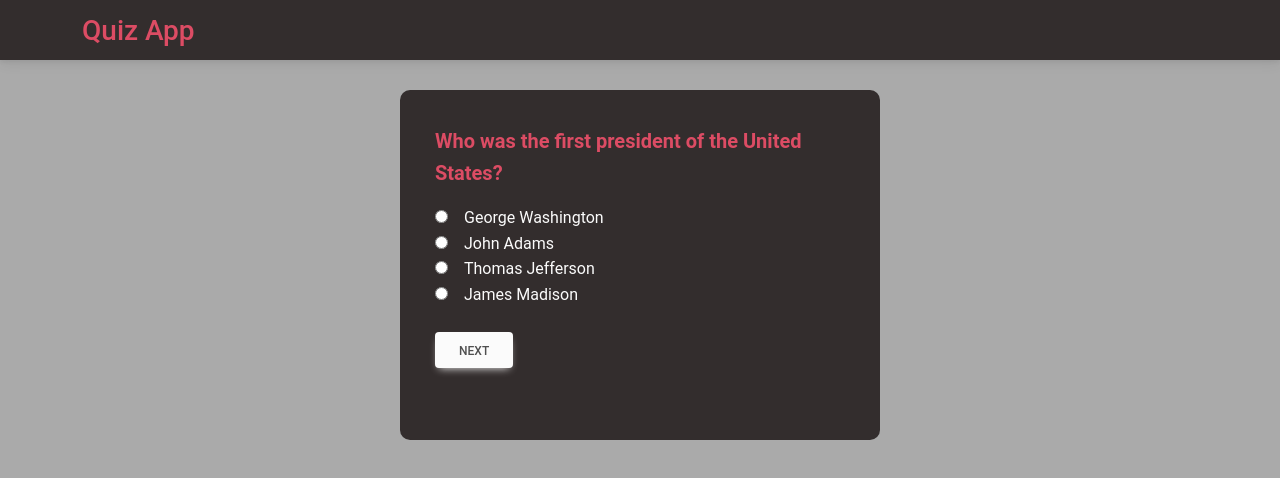
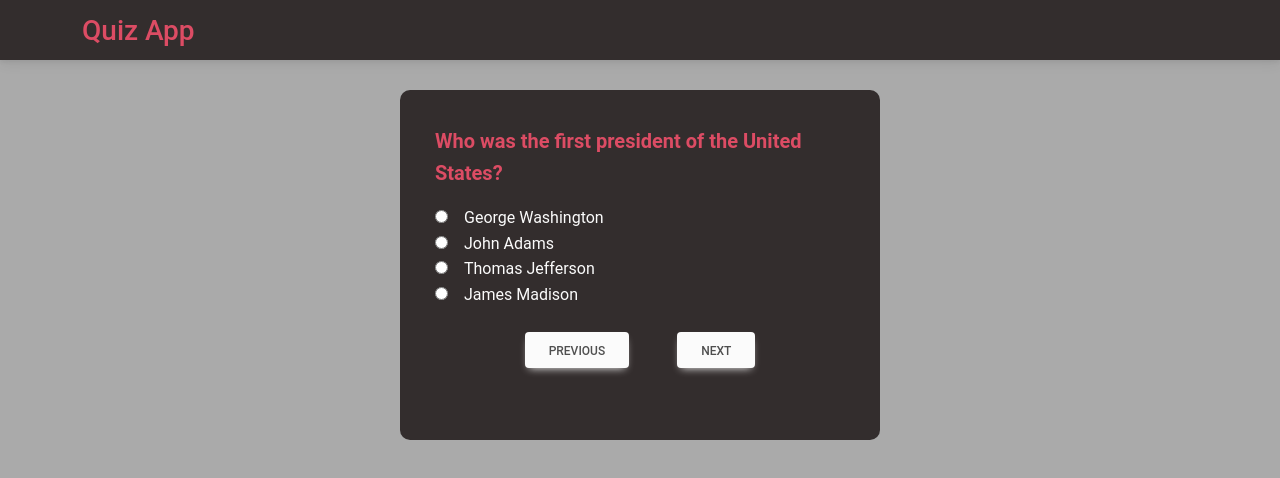
Before and after one commit to Malek-ALdesougi/quiz-app, a React (Create React App) app: page /single/history in a window 1280 px wide. Shown: the top 478 px of the page. Built offline with nearby package versions, Linux system fonts and the light colour scheme.

Commit message:
finish handle prev question

```diff
--- a/src/components/SingleQuestion/SingleQuestion.jsx
+++ b/src/components/SingleQuestion/SingleQuestion.jsx
@@ -2,7 +2,7 @@
 import styles from './style.module.css'
 
 //react
-import { useRef } from 'react';
+import { useRef, useState } from 'react';
 
 //navigation
 import { useNavigate } from 'react-router';
@@ -11,26 +11,25 @@ import { useNavigate } from 'react-router';
 import { useDispatch, useSelector } from 'react-redux';
 
 //functions
-import { checkUserAnswer, addPoint } from '../../redux/pointsReducer/action';
+import { checkUserAnswer, addPoint, removePoint } from '../../redux/pointsReducer/action';
 
-function SingleQuestion({ question, moveToNextQuestion }) {
+
+function SingleQuestion({ question, prev, next }) {
+
   const answersInputs = useRef([]);
   const currentUserAnswer = useRef('');
   const dispatch = useDispatch();
   const { points } = useSelector((state) => state);
   const navigate = useNavigate();
+  //flag to remove point if the previous answer was correct
+  const [checkPrev, setCheckPrev] = useState(false);
 
-  console.log(points);
-
-  //   TODO: dispatch
-  //   TODO: handle next button on the_questions number
-  //   TODO: the number of question 9 out of 10
 
   function handleNext() {
     //check if user didn't check any answer
     answersInputs.current.map((input) => {
       if (input?.checked === true) {
-        moveToNextQuestion();
+        next();
         input.checked = false;
       }
     });
@@ -38,7 +37,16 @@ function SingleQuestion({ question, moveToNextQuestion }) {
     dispatch(checkUserAnswer());
 
     if (currentUserAnswer.current === question.answer) {
+      setCheckPrev(true);
       dispatch(addPoint());
+    }
+  }
+
+  function handlePrev(){
+    prev();
+    if(checkPrev){
+      dispatch(removePoint());
+      setCheckPrev(false)
     }
   }
 
@@ -49,7 +57,7 @@ function SingleQuestion({ question, moveToNextQuestion }) {
   return (
     <div className={styles.container}>
       {question ? (
-        <div>
+        <div className='w-100'>
           <p className='text-danger fw-bold fs-5'>{question?.question}</p>
           {question?.options.map((option, index) => {
             return (
@@ -61,7 +69,10 @@ function SingleQuestion({ question, moveToNextQuestion }) {
             );
           })}
 
+        <div className='d-flex justify-content-center w-100 gap-5'>
+         <button className='btn btn-light mt-4' onClick={handlePrev}>Previous</button>
          <button className='btn btn-light mt-4' onClick={handleNext}>Next</button>
+        </div>
         </div>
       ) : (
         <div className='d-flex justify-content-center flex-wrap h-100 p-5 w-100'>
--- a/src/components/singleQuiz/SingleQuiz.jsx
+++ b/src/components/singleQuiz/SingleQuiz.jsx
@@ -13,6 +13,12 @@ function SingleQuiz() {
     setCurretnQuestion(currentQuestion + 1)
   }
 
+  function backToPreviousQuestion(){
+    if(currentQuestion !== 0){
+      setCurretnQuestion(currentQuestion - 1)
+    }
+  }
+
   useEffect(() => {
     fetch('../quizes.json')
       .then((resp) => resp.json())
@@ -23,7 +29,8 @@ function SingleQuiz() {
     <div className={styles.container}>
       <div className={styles.questionContainer}>
         {currentQuiz ? (
-          <SingleQuestion moveToNextQuestion={moveToNextQuestion} question={currentQuiz[currentQuestion]} />
+          <SingleQuestion question={currentQuiz[currentQuestion]} next={moveToNextQuestion} prev={backToPreviousQuestion}
+          />
         ) : (
           ''
         )}
--- a/src/redux/pointsReducer/action.js
+++ b/src/redux/pointsReducer/action.js
@@ -7,3 +7,7 @@ export const checkUserAnswer = () => (dipatch) => {
 export const addPoint = () => (dispatch) => {
     dispatch({type: POINST_CONSTANTS.CORRECT_ANSWER})
 }
+
+export const removePoint = () => (dispatch) => {
+    dispatch({type:POINST_CONSTANTS.PREVIOUS_QUSTION})
+}
--- a/src/redux/pointsReducer/constants.js
+++ b/src/redux/pointsReducer/constants.js
@@ -1,2 +1,3 @@
 export const CHECKING_ANSWER = 'CHECKING_ANSWER'
 export const CORRECT_ANSWER = 'CORRECT_ANSWER'
+export const PREVIOUS_QUSTION = 'PREVIOUS_QUSTION'
--- a/src/redux/pointsReducer/pointsReducer.js
+++ b/src/redux/pointsReducer/pointsReducer.js
@@ -10,7 +10,9 @@ export const pointsReducer = (state = initState, action) => {
         case POINTS_CONSTANTS.CHECKING_ANSWER:
             return { ...state, loading: true };
         case POINTS_CONSTANTS.CORRECT_ANSWER:
-            return { ...state, points: state.points + 1, loading: false}
+            return { ...state, points: state.points + 1, loading: false }
+        case POINTS_CONSTANTS.PREVIOUS_QUSTION:
+            return { ...state, points: state.points - 1, loading: false }
         default:
             return state;
     }
```
